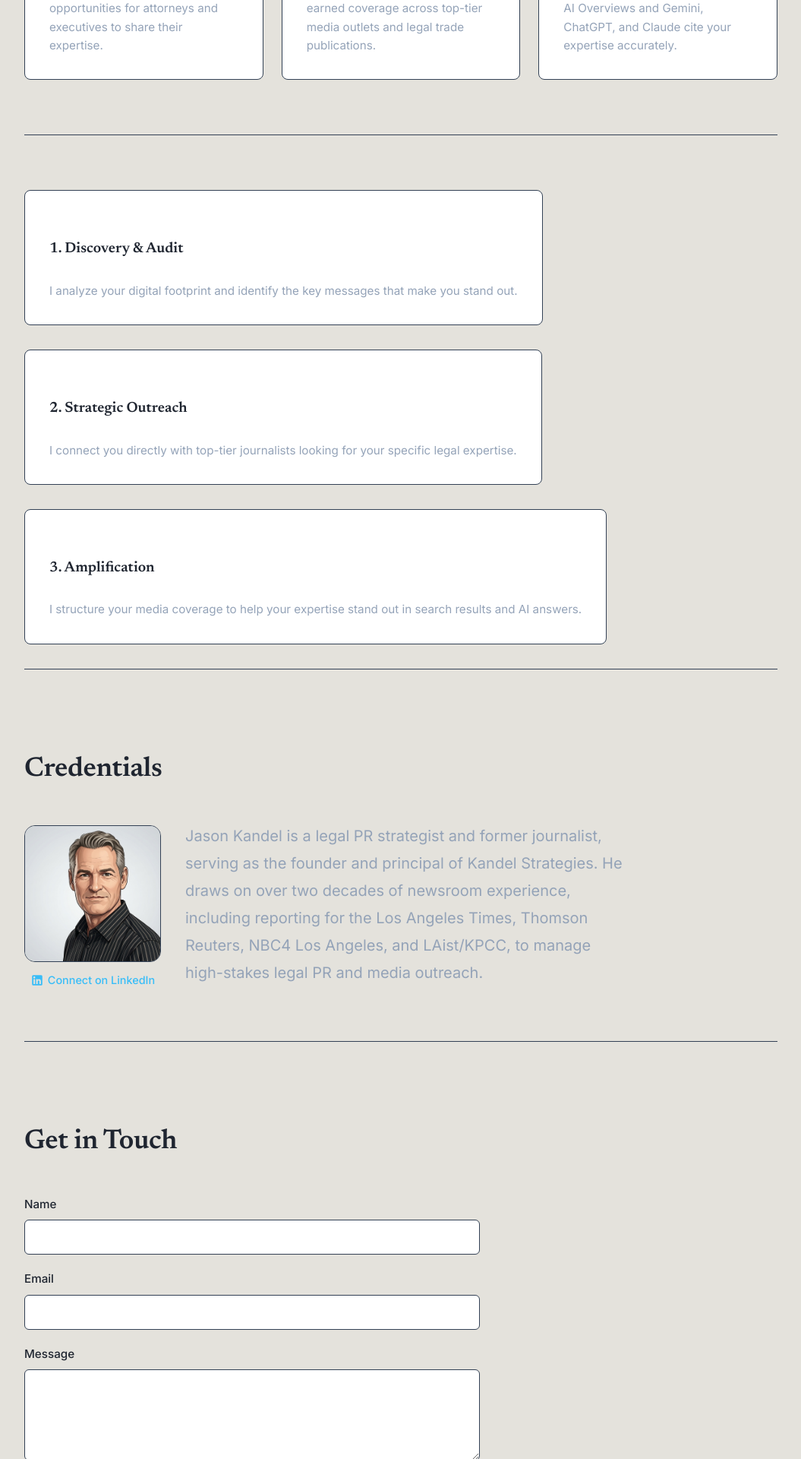
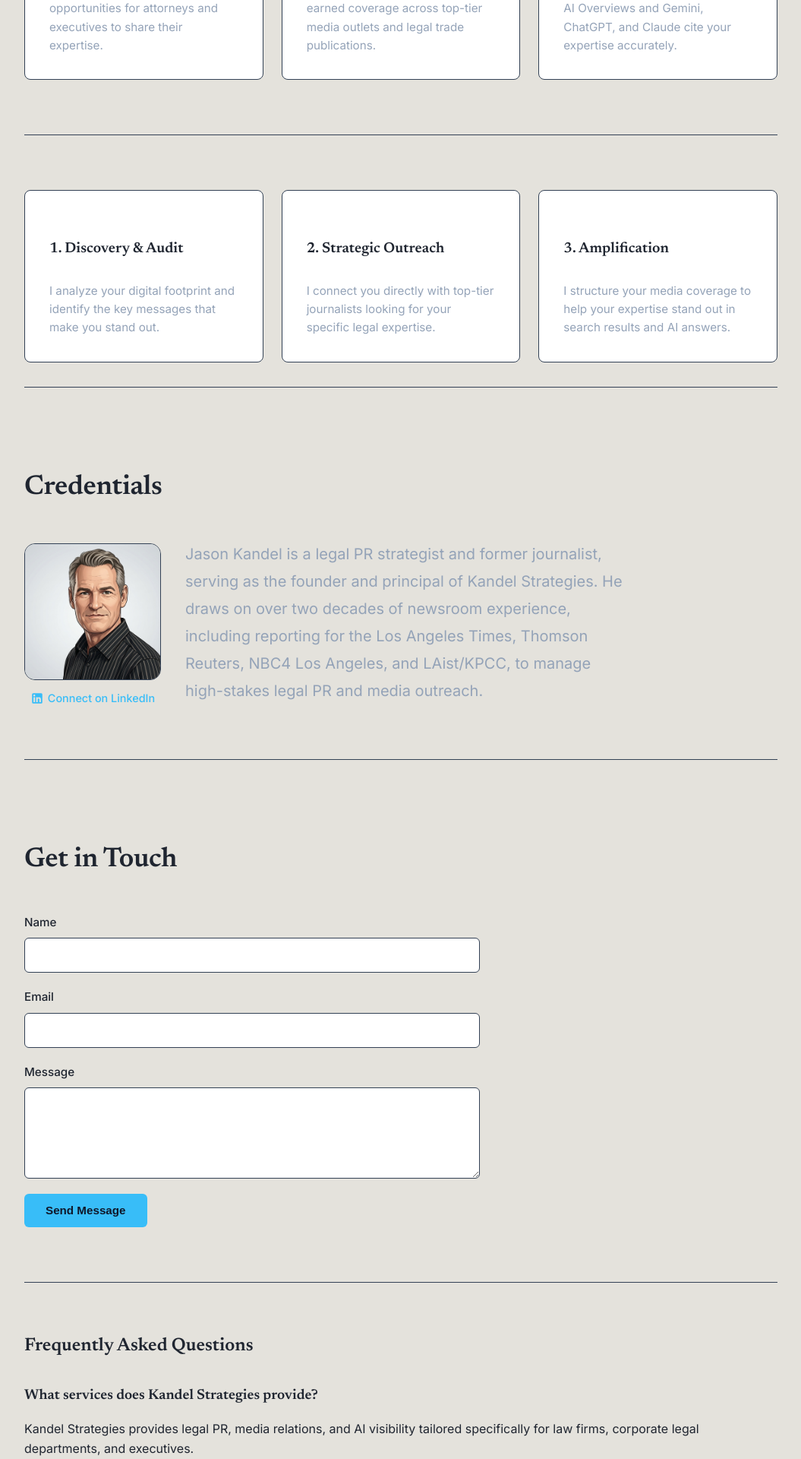
Before and after one commit to jkandel/kandel-website, a Jekyll site: the page built from index.html, in a window 1280 px wide. Shown: the part 1633-3553 px from the top of the page at 76% size, without its empty margins (112-1167 px from the left). Built offline with Jekyll 4.4.1, drawn with Linux system fonts in a browser that asks for light colours.

Commit message:
How I work side by side grid

```diff
--- a/index.html
+++ b/index.html
@@ -58,7 +58,7 @@ layout: null
     </section>
     <section id="how-it-works" style="padding: 2rem 0; display: none;">
       <h2 class="section-title" id="hiw-header"></h2>
-      <div id="hiw-grid" style="display: flex; gap: 2rem; flex-wrap: wrap;"></div>
+      <div id="hiw-grid" class="services-grid"></div>
     </section>
 
     <section id="section-about">
```
